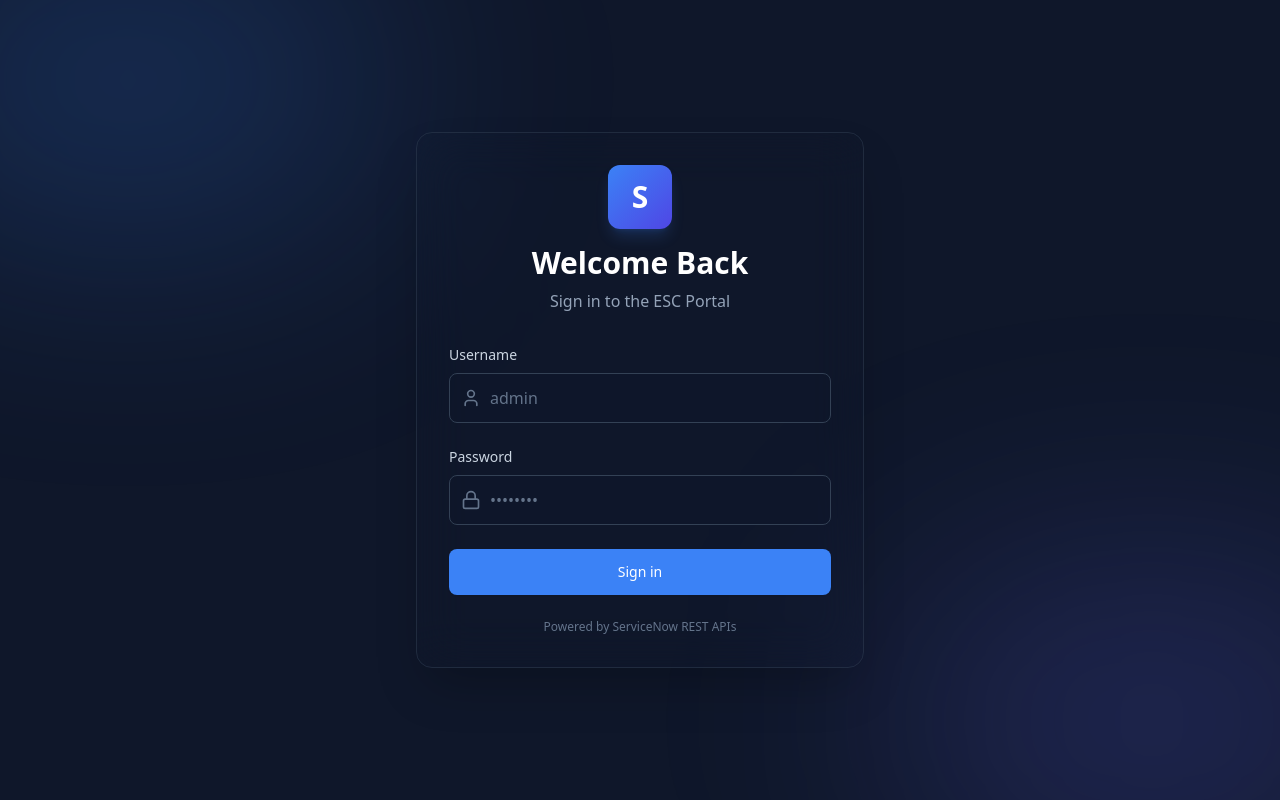
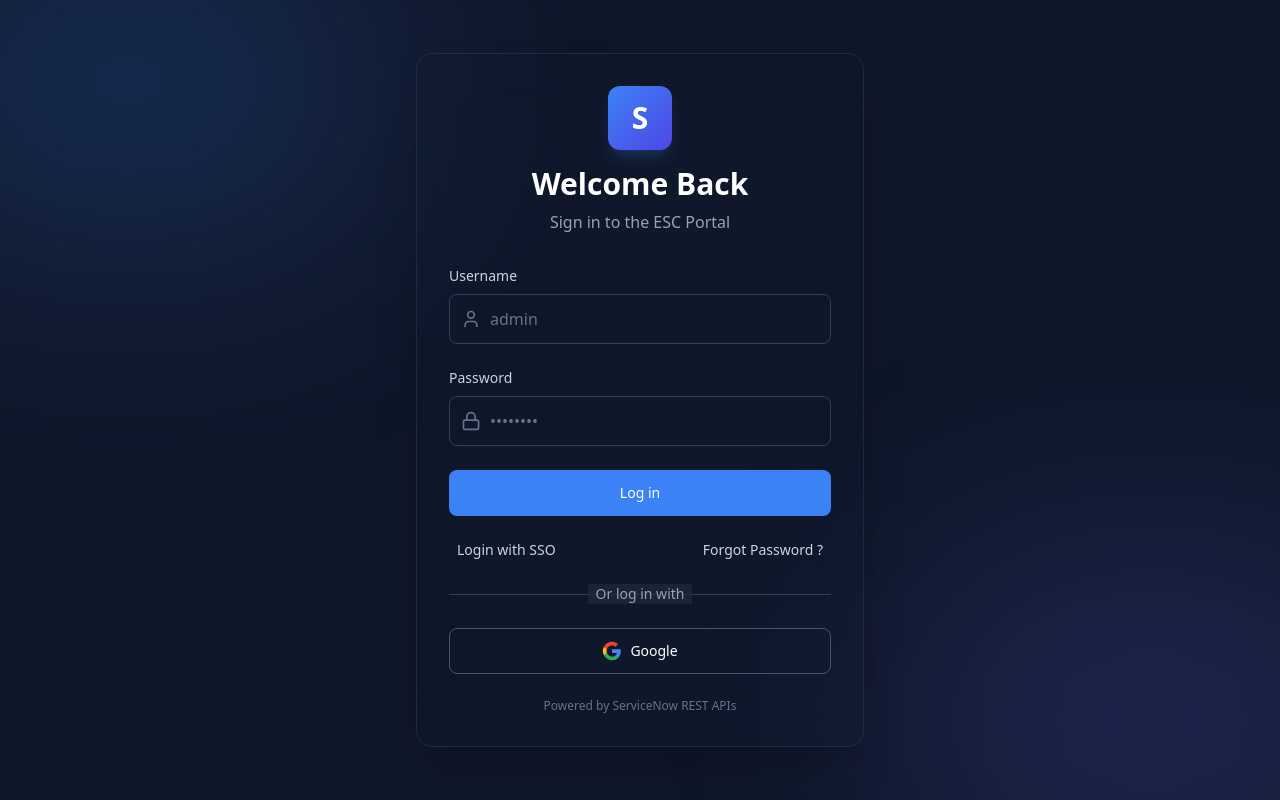
Before and after one commit to chiranjit-behera/ServiceNow-Employee-Portal, a React (Vite) app: page /login in a window 1280 px wide. Built offline with nearby package versions, Linux system fonts and the light colour scheme.

Commit message:
OIDC and OAuth

```diff
--- a/src/pages/Login.jsx
+++ b/src/pages/Login.jsx
@@ -8,18 +8,34 @@
   const [username, setUsername] = useState('');
   const [password, setPassword] = useState('');
   const [isSubmitting, setIsSubmitting] = useState(false);
-  const { login, error, isAuthenticated } = useAuthStore(useShallow(state => ({
+  const { login, oauthLogin, error, isAuthenticated } = useAuthStore(useShallow(state => ({
     login: state.login,
+    oauthLogin: state.oauthLogin,
     error: state.error,
     isAuthenticated: state.isAuthenticated
   })));
   const navigate = useNavigate();
 
   useEffect(() => {
+    // Check for OAuth token in URL fragment (Implicit flow)
+    const hash = window.location.hash;
+    if (hash && hash.includes('access_token=')) {
+      const params = new URLSearchParams(hash.substring(1));
+      const accessToken = params.get('access_token');
+      // For implicit flow, the username might not be directly available,
+      // but ServiceNow sys_user table queries require it. In a real setup,
+      // the token allows fetching the current user info directly via /api/now/ui/user/current_user
+      // We will clear the hash and call oauthLogin
+      window.history.replaceState(null, '', window.location.pathname);
+      if (accessToken) {
+         oauthLogin(accessToken);
+      }
+    }
+
     if (isAuthenticated) {
       navigate('/'); // Redirect to dashboard when authenticated
     }
-  }, [isAuthenticated, navigate]);
+  }, [isAuthenticated, navigate, oauthLogin]);
 
   const handleLogin = async (e) => {
     e.preventDefault();
@@ -28,6 +44,21 @@
     // Attempt authentication via sys_user proxy
     await login(username, password);
     setIsSubmitting(false);
+  };
+
+  const handleOAuthLogin = (provider) => {
+    // In a real OAuth setup, this will redirect to ServiceNow's OAuth endpoint
+    // which is configured for Multi-Provider SSO (e.g. Google).
+
+    // Replace with your actual ServiceNow Instance URL and OAuth Client ID
+    const instanceUrl = 'https://dev318299.service-now.com';
+    const clientId = 'YOUR_OAUTH_CLIENT_ID';
+    const redirectUri = window.location.origin; // Usually something like /auth/callback
+
+    const oauthUrl = `${instanceUrl}/oauth_auth.do?response_type=token&client_id=${clientId}&redirect_uri=${redirectUri}`;
+
+    // Redirect user to ServiceNow to authenticate via Google
+    window.location.href = oauthUrl;
   };
 
   return (
@@ -98,8 +129,48 @@
               {isSubmitting ? (
                 <Loader2 className="animate-spin h-5 w-5" />
               ) : (
-                'Sign in'
+                'Log in'
               )}
+            </button>
+
+            <div className="flex justify-between text-sm text-slate-300 mt-4 px-2">
+              <a href="#" className="hover:text-primary transition-colors">Login with SSO</a>
+              <a href="#" className="hover:text-primary transition-colors">Forgot Password ?</a>
+            </div>
+
+            <div className="relative mt-6">
+              <div className="absolute inset-0 flex items-center">
+                <div className="w-full border-t border-slate-700"></div>
+              </div>
+              <div className="relative flex justify-center text-sm">
+                <span className="px-2 bg-slate-800/80 text-slate-400">Or log in with</span>
+              </div>
+            </div>
+
+            <button
+              type="button"
+              onClick={() => handleOAuthLogin('google')}
+              className="mt-6 w-full flex items-center justify-center gap-2 py-3 px-4 border border-slate-600 rounded-lg shadow-sm text-sm font-medium text-white bg-transparent hover:bg-slate-800 focus:outline-none focus:ring-2 focus:ring-offset-2 focus:ring-offset-slate-900 focus:ring-slate-500 transition-all duration-200"
+            >
+              <svg className="w-5 h-5" viewBox="0 0 24 24">
+                <path
+                  d="M22.56 12.25c0-.78-.07-1.53-.2-2.25H12v4.26h5.92c-.26 1.37-1.04 2.53-2.21 3.31v2.77h3.57c2.08-1.92 3.28-4.74 3.28-8.09z"
+                  fill="#4285F4"
+                />
+                <path
+                  d="M12 23c2.97 0 5.46-.98 7.28-2.66l-3.57-2.77c-.98.66-2.23 1.06-3.71 1.06-2.86 0-5.29-1.93-6.16-4.53H2.18v2.84C3.99 20.53 7.7 23 12 23z"
+                  fill="#34A853"
+                />
+                <path
+                  d="M5.84 14.09c-.22-.66-.35-1.36-.35-2.09s.13-1.43.35-2.09V7.07H2.18C1.43 8.55 1 10.22 1 12s.43 3.45 1.18 4.93l2.85-2.22.81-.62z"
+                  fill="#FBBC05"
+                />
+                <path
+                  d="M12 5.38c1.62 0 3.06.56 4.21 1.64l3.15-3.15C17.45 2.09 14.97 1 12 1 7.7 1 3.99 3.47 2.18 7.07l3.66 2.84c.87-2.6 3.3-4.53 6.16-4.53z"
+                  fill="#EA4335"
+                />
+              </svg>
+              Google
             </button>
           </form>
 
--- a/src/store/authStore.js
+++ b/src/store/authStore.js
@@ -7,13 +7,78 @@
       user: null,
       isAuthenticated: false,
       error: null,
+      oauthLogin: async (accessToken) => {
+        try {
+          const authHeader = `Bearer ${accessToken}`;
+          // Set user details from basic token if possible, else fetch them.
+          let userDetails = { username: '', authHeader, roles: [] };
+          // Attempt to fetch specific user details using the bearer token
+          try {
+            // Using javascript:gs.getUserID() to get the currently authenticated user's sys_user record
+            const userRes = await fetch(`/api/now/table/sys_user?sysparm_query=sys_id=javascript:gs.getUserID()&sysparm_limit=1&sysparm_fields=user_name,first_name,last_name,email,mobile_phone,name,sys_id,sys_class_name`, {
+              headers: {
+                'Authorization': authHeader,
+                'Accept': 'application/json'
+              }
+            });
+            if (userRes.ok) {
+              const data = await userRes.json();
+              if (data && data.result && data.result.length > 0) {
+                const u = data.result[0];
+                Object.assign(userDetails, {
+                  username: u.user_name || '',
+                  first_name: u.first_name || '',
+                  last_name: u.last_name || '',
+                  email: u.email || '',
+                  mobile_phone: u.mobile_phone || u.phone || '',
+                  name: u.name || '',
+                  sys_id: u.sys_id || '',
+                  sys_class_name: u.sys_class_name || ''
+                });
+
+                if (userDetails.sys_id) {
+                  try {
+                    const roleRes = await fetch(`/api/now/table/sys_user_has_role?sysparm_query=user=${userDetails.sys_id}&sysparm_display_value=true&sysparm_fields=role`, {
+                      headers: {
+                        'Authorization': authHeader,
+                        'Accept': 'application/json'
+                      }
+                    });
+                    if (roleRes.ok) {
+                      const roleData = await roleRes.json();
+                      if (roleData && roleData.result) {
+                         userDetails.roles = roleData.result.map(r => r.role?.display_value || r.role || '').filter(Boolean).map(r => r.toLowerCase());
+                      }
+                    }
+                  } catch (roleErr) {
+                    console.warn("Could not fetch user roles via OAuth", roleErr);
+                  }
+                }
+              }
+            }
+          } catch (e) {
+            console.warn("Could not fetch extra user details via OAuth", e);
+          }
+
+          set({
+            user: userDetails,
+            isAuthenticated: true,
+            error: null
+          });
+          return true;
+        } catch (err) {
+          console.error("OAuth Login attempt failed: ", err);
+          set({ error: 'OAuth authentication failed.', isAuthenticated: false });
+          return false;
+        }
+      },
       login: async (username, password) => {
         try {
           const encoded = btoa(`${username}:${password}`);
-          const basicAuthToken = `Basic ${encoded}`;
+          const authHeader = `Basic ${encoded}`;
           const response = await fetch('/api/now/table/incident?sysparm_limit=1', {
             headers: {
-              'Authorization': basicAuthToken,
+              'Authorization': authHeader,
               'Accept': 'application/json'
             }
           });
@@ -31,7 +96,7 @@
           try {
             const userRes = await fetch(`/api/now/table/sys_user?sysparm_query=user_name=${username}&sysparm_limit=1&sysparm_fields=first_name,last_name,email,mobile_phone,name,sys_id,sys_class_name`, {
               headers: {
-                'Authorization': basicAuthToken,
+                'Authorization': authHeader,
                 'Accept': 'application/json'
               }
             });
@@ -54,7 +119,7 @@
                   try {
                     const roleRes = await fetch(`/api/now/table/sys_user_has_role?sysparm_query=user=${userDetails.sys_id}&sysparm_display_value=true&sysparm_fields=role`, {
                       headers: {
-                        'Authorization': basicAuthToken,
+                        'Authorization': authHeader,
                         'Accept': 'application/json'
                       }
                     });
@@ -76,7 +141,7 @@
           }
 
           set({
-            user: { username, basicAuthToken, ...userDetails },
+            user: { username, authHeader, ...userDetails },
             isAuthenticated: true,
             error: null
           });
```
